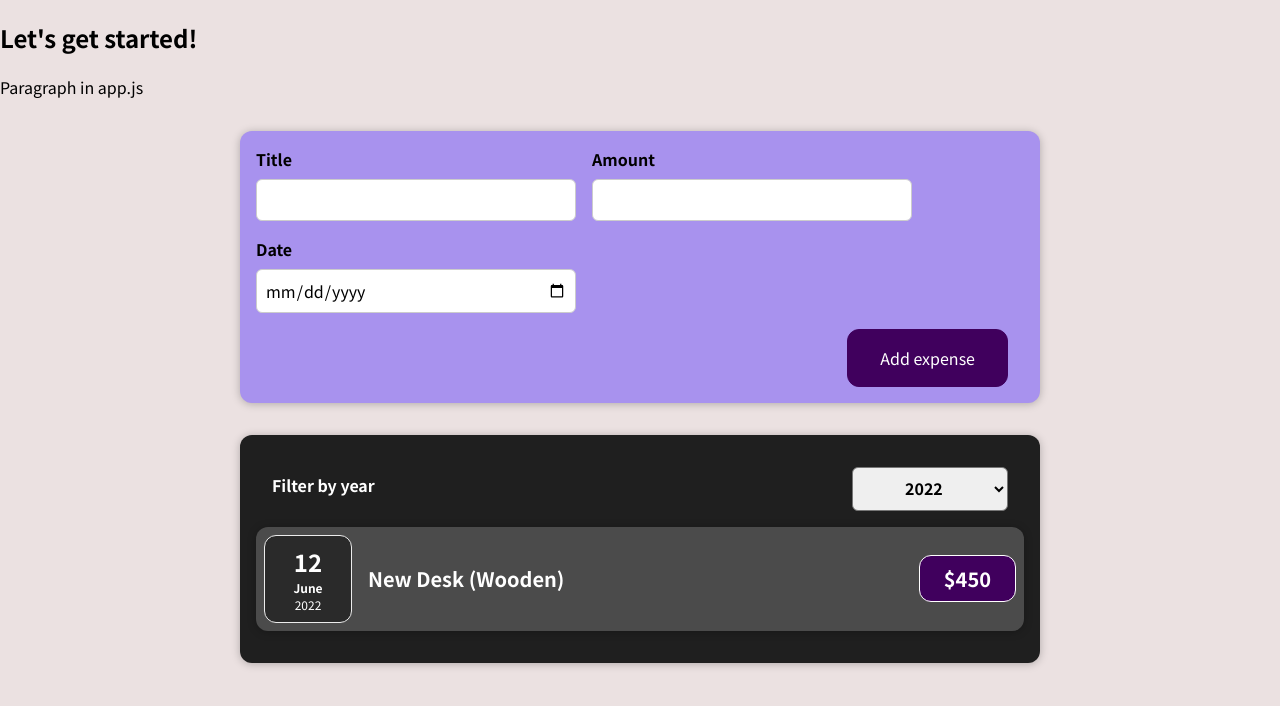
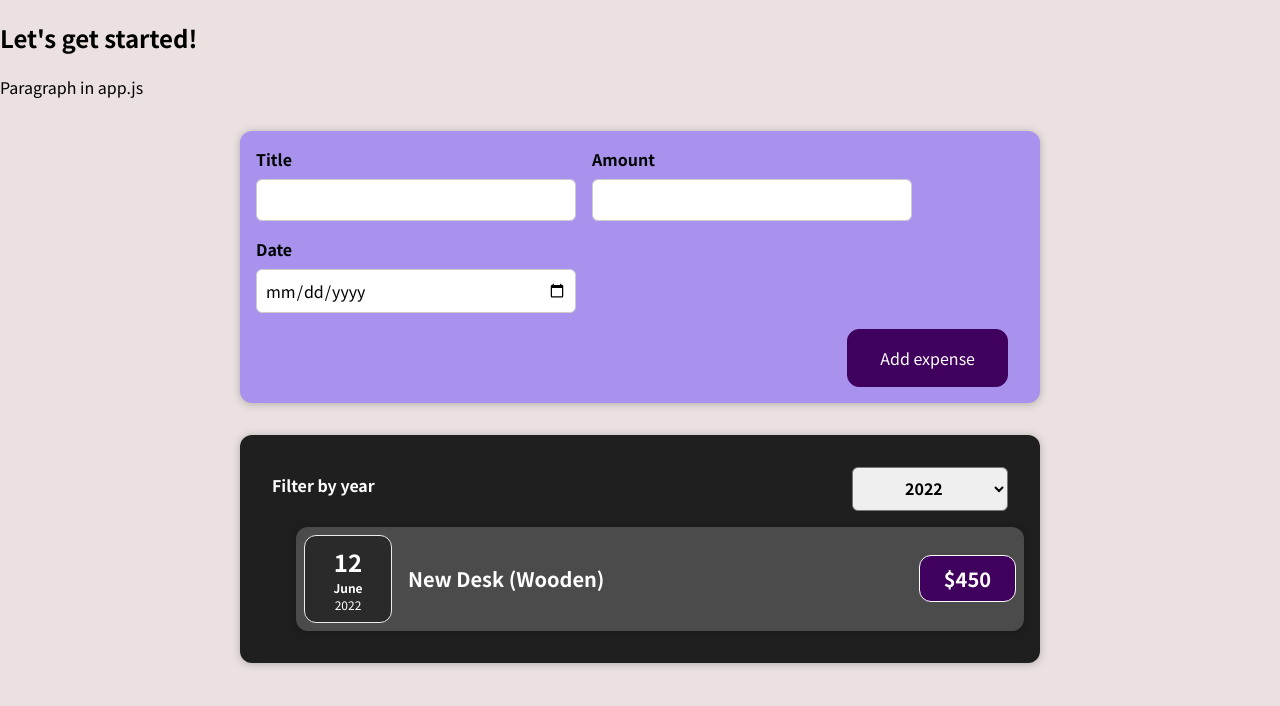
Before and after one commit to Sladjanna/react-guide, a React (Create React App) app: page / in a window 1280 px wide. Shown: the top 706 px of the page. Built offline with nearby package versions, Linux system fonts and the light colour scheme.

Commit message:
render content conditionally

```diff
--- a/src/components/Expenses/ExpenseItem.js
+++ b/src/components/Expenses/ExpenseItem.js
@@ -5,6 +5,7 @@ import './ExpenseItem.css'
 
 const ExpenseItem = (props) => {
   return (
+    <ul>
       <Card className='expense-item'>
         <ExpenseDate date={props.date} />
         <div className='expense-item__description'>
@@ -12,6 +13,7 @@ const ExpenseItem = (props) => {
           <div className='expense-item__price'>${props.amount}</div>
         </div>
       </Card>
+  </ul>
   );
 }
 
--- a/src/components/Expenses/Expenses.js
+++ b/src/components/Expenses/Expenses.js
@@ -1,36 +1,29 @@
-import React, {useState} from "react";
-import ExpenseItem from "./ExpenseItem";
+import React, { useState } from "react";
 import ExpensesFilter from "./ExpensesFilter";
 import Card from "../UI/Card";
-import './Expenses.css'
+import ExpensesList from "./ExpensesList";
+import "./Expenses.css";
 
 const Expenses = (props) => {
-    const [filteredYear, setFilteredYear] = useState('2022');
+  const [filteredYear, setFilteredYear] = useState("2022");
 
-    const filterChangeHandler = selectedYear => {
+  const filterChangeHandler = (selectedYear) => {
     setFilteredYear(selectedYear);
-    }
+  };
 
-    const filteredExpenses = props.items.filter(expense => {
+  const filteredExpenses = props.items.filter((expense) => {
     return expense.date.getFullYear().toString() === filteredYear;
-    })
+  });
 
   return (
-        <Card className='expenses'>
+    <Card className="expenses">
       <ExpensesFilter
         selected={filteredYear}
         onChangeFilter={filterChangeHandler}
       />
-        {filteredExpenses.map((expense) => (
-            <ExpenseItem
-                key={expense.id}
-                title={expense.title}
-                amount={expense.amount}
-                date={expense.date}
-            />))
-            }
+      <ExpensesList items={filteredExpenses} />
     </Card>
   );
-}
+};
 
 export default Expenses;
--- /dev/null
+++ b/src/components/Expenses/ExpensesList.css
@@ -0,0 +1,9 @@
+.expenses-list {
+    list-style: none;
+    padding: 0;
+  }
+
+  .expenses-list__fallback {
+    color: white;
+    text-align: center;
+  }
--- /dev/null
+++ b/src/components/Expenses/ExpensesList.js
@@ -0,0 +1,24 @@
+import React from "react";
+import ExpenseItem from "./ExpenseItem";
+import "./ExpensesList.css";
+
+const ExpensesList = (props) => {
+  if (props.items.length === 0) {
+    return <h2 className="expenses-list__fallback">Found no expenses</h2>;
+  }
+
+  return (
+    <ul className="expenses-list">
+      {props.items.map((expense) => (
+        <ExpenseItem
+          key={expense.id}
+          title={expense.title}
+          amount={expense.amount}
+          date={expense.date}
+        />
+      ))}
+    </ul>
+  );
+};
+
+export default ExpensesList;
```
Lines whose indentation alone changed are shown as unchanged.
